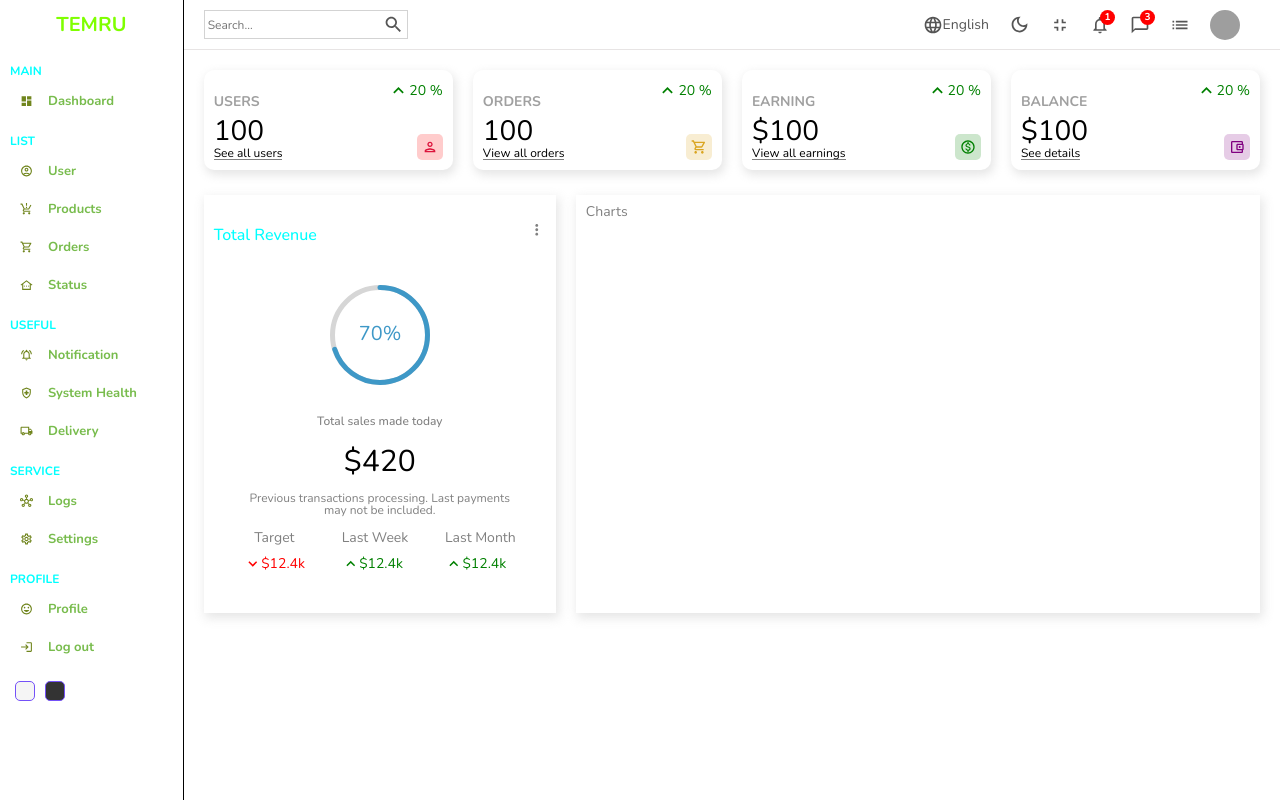
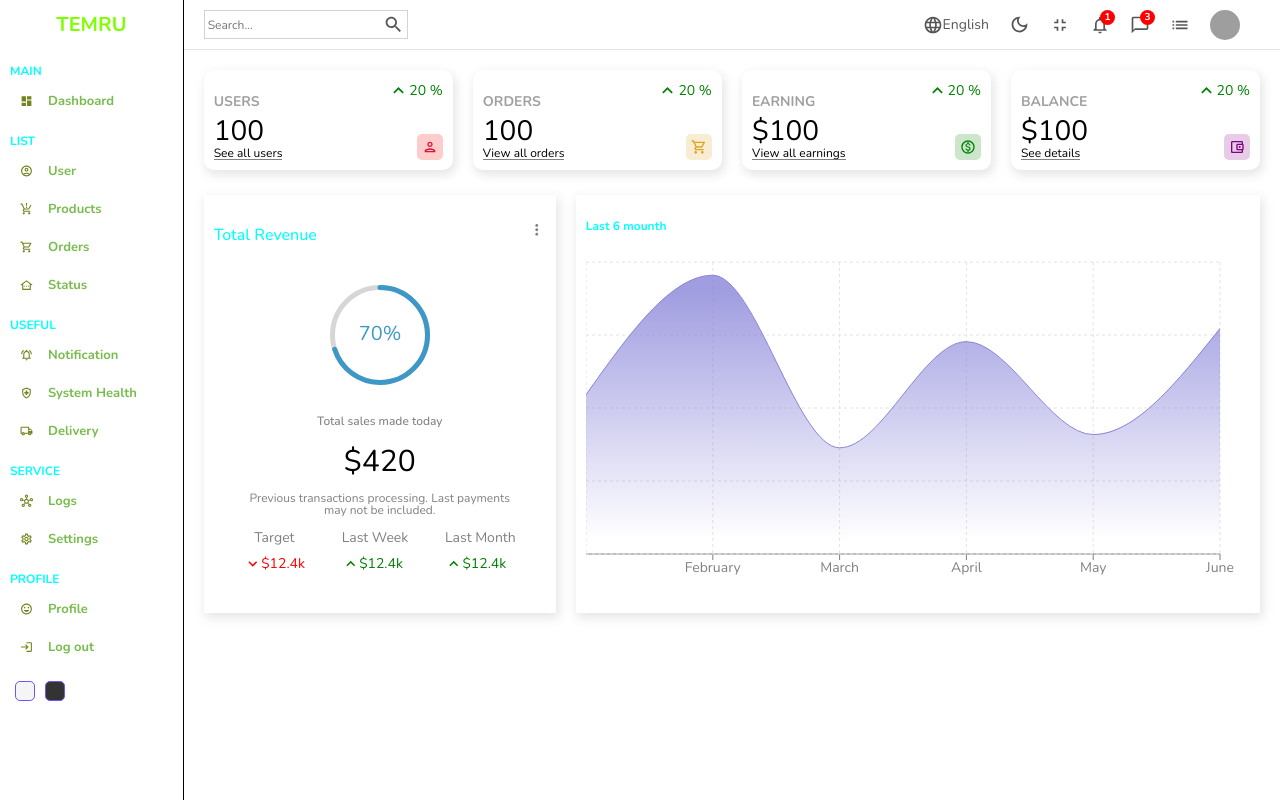
Before and after one commit to temirovruslan/-React-Admin-Dashboard-, a React (Create React App) app: page / in a window 1280 px wide. Built offline with nearby package versions, Linux system fonts and the light colour scheme; grey boxes are pictures that could not be loaded.

Commit message:
added-recharts-librery

```diff
--- a/package.json
+++ b/package.json
@@ -16,6 +16,7 @@
     "react-dom": "^18.2.0",
     "react-router-dom": "^6.4.0",
     "react-scripts": "5.0.1",
+    "recharts": "^2.1.14",
     "web-vitals": "^2.1.4"
   },
   "scripts": {
--- a/src/components/chart/Chart.jsx
+++ b/src/components/chart/Chart.jsx
@@ -1,10 +1,53 @@
-import React from 'react'
 import './Chart.scss'
+import {
+  AreaChart,
+  Area,
+  XAxis,
+  CartesianGrid,
+  Tooltip,
+  ResponsiveContainer,
+} from "recharts";
 
-const Chart = () => {
+const data = [
+  { name: "January", Total: 1200 },
+  { name: "February", Total: 2100 },
+  { name: "March", Total: 800 },
+  { name: "April", Total: 1600 },
+  { name: "May", Total: 900 },
+  { name: "June", Total: 1700 },
+];
+
+const Chart = ({ aspect, title }) => {
   return (
-    <div className='chart'>Charts</div>
-  )
-}
+    <div className="chart">
+      <div className="title">{title} Last 6 mounth</div>
+      <ResponsiveContainer width='100%' aspect={2/1}>
+        <AreaChart
+          width={730}
+          height={250}
+          data={data}
+          margin={{ top: 10, right: 30, left: 0, bottom: 0 }}
+        >
+          <defs>
+            <linearGradient id="total" x1="0" y1="0" x2="0" y2="1">
+              <stop offset="5%" stopColor="#8884d8" stopOpacity={0.8} />
+              <stop offset="95%" stopColor="#8884d8" stopOpacity={0} />
+            </linearGradient>
+          </defs>
+          <XAxis dataKey="name" stroke="gray" />
+          <CartesianGrid strokeDasharray="3 3" className="chartGrid" />
+          <Tooltip />
+          <Area
+            type="monotone"
+            dataKey="Total"
+            stroke="#8884d8"
+            fillOpacity={1}
+            fill="url(#total)"
+          />
+        </AreaChart>
+      </ResponsiveContainer>
+    </div>
+  );
+};
 
-export default Chart
+export default Chart;
--- a/src/components/chart/Chart.scss
+++ b/src/components/chart/Chart.scss
@@ -13,3 +13,7 @@
       stroke: rgb(228, 225, 225);
     }
   }
+
+  .recharts-surface {
+   height: 500px;
+  }
```
Also changed, not shown: 1 other file (tests, documents, lock files or other folders).
